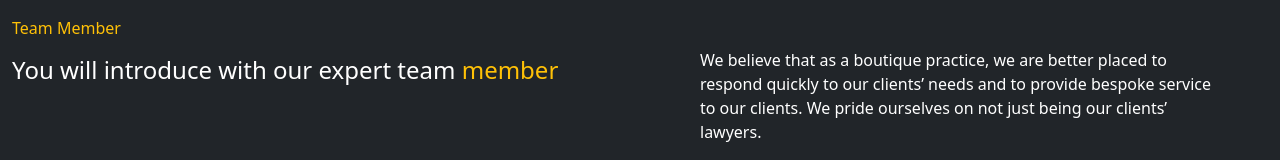
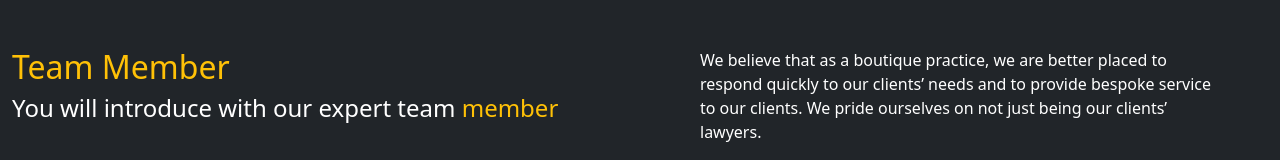
Before and after one commit to masternetfmoraes/LawFirm, a Next.js app: page /components/Team in a window 1280 px wide. Shown: the top 160 px of the page. Built offline with nearby package versions, Linux system fonts and the light colour scheme.

Commit message:
Alinhamento na seção Team Member

```diff
--- a/pages/components/Team.jsx
+++ b/pages/components/Team.jsx
@@ -6,7 +6,7 @@ export default function Team(){
       <Container className="bg-dark text-white" fluid>
         <Row>
           <Col sm>
-            <p className="text-warning mt-3">
+            <p className="text-warning h2  text-start mt-5">
               Team Member
             </p>
             <p className="h4 ">
```
